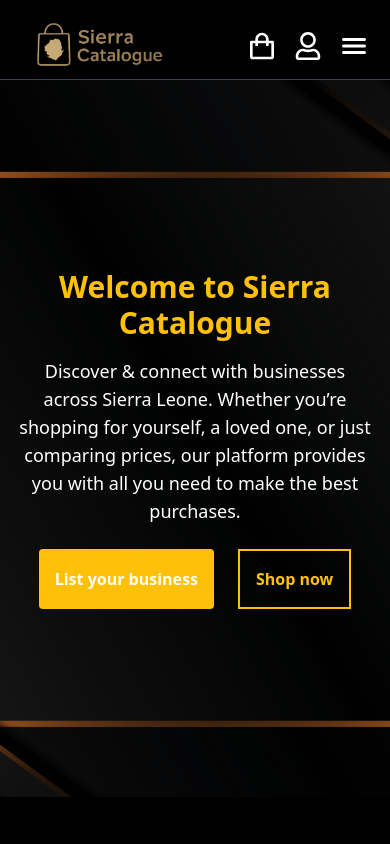
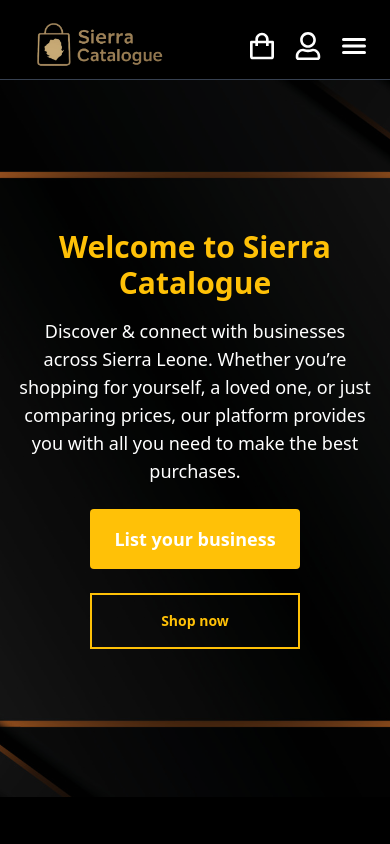
Before and after one commit to sierracataloguebusiness/frontend, a React (Vite) app: page / in a window 390 px wide. Shown: the top 844 px of the page. Built offline with nearby package versions, Linux system fonts and the light colour scheme; no server answers.

Commit message:
Home page hero update

```diff
--- a/src/component/Button.jsx
+++ b/src/component/Button.jsx
@@ -12,7 +12,7 @@
   ...props
 }) => {
   const baseStyles =
-    "flex items-center justify-center max-md:py-4 max-md:px-6 max-md:text-xl max-sm:px-4 max-sm:text-base py-2 px-4 transition duration-300 font-semibold";
+    "flex items-center justify-center py-2 px-4 transition duration-300 font-semibold";
 
   const modStyles = {
     primary:
--- a/src/pages/Home.jsx
+++ b/src/pages/Home.jsx
@@ -95,9 +95,11 @@
           </p>
         </div>
 
-        <div className="relative flex gap-6 md:gap-10 max-sm:text-sm">
-          <Button to="/vendor-application">List your business</Button>
-          <Button to="/shop" style="secondary">
+        <div className="relative flex max-sm:flex-col gap-6 md:gap-10 max-sm:text-sm">
+          <Button to="/vendor-application" className="px-6 py-4 text-lg">
+            List your business
+          </Button>
+          <Button to="/shop" style="secondary" className="px-8 py-4">
             Shop now
           </Button>
         </div>
```
